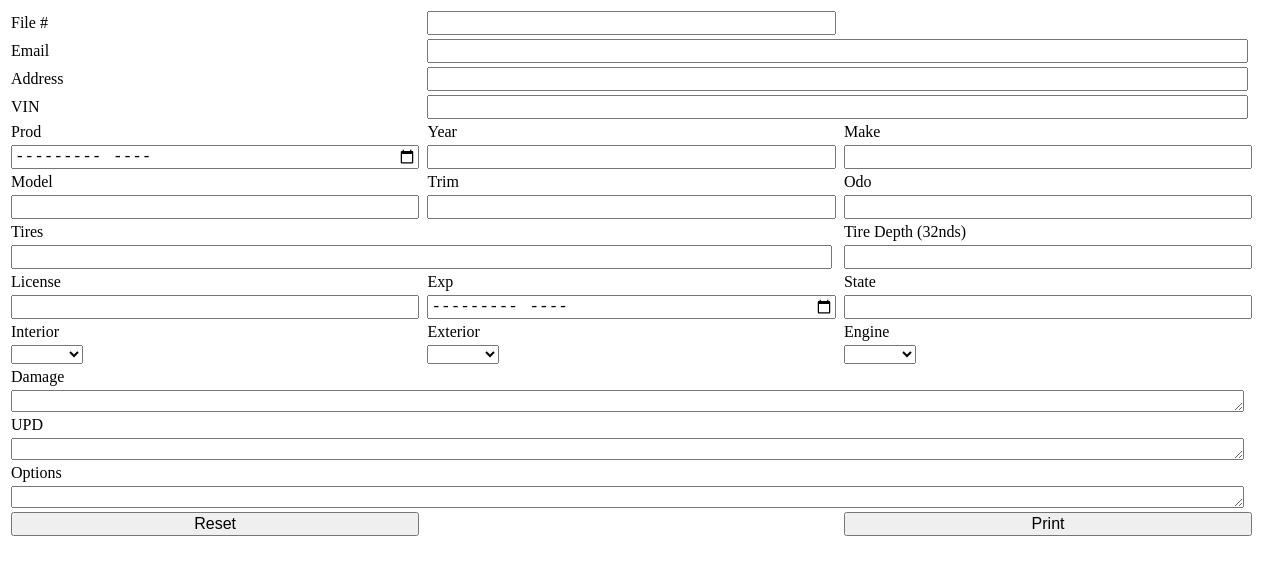
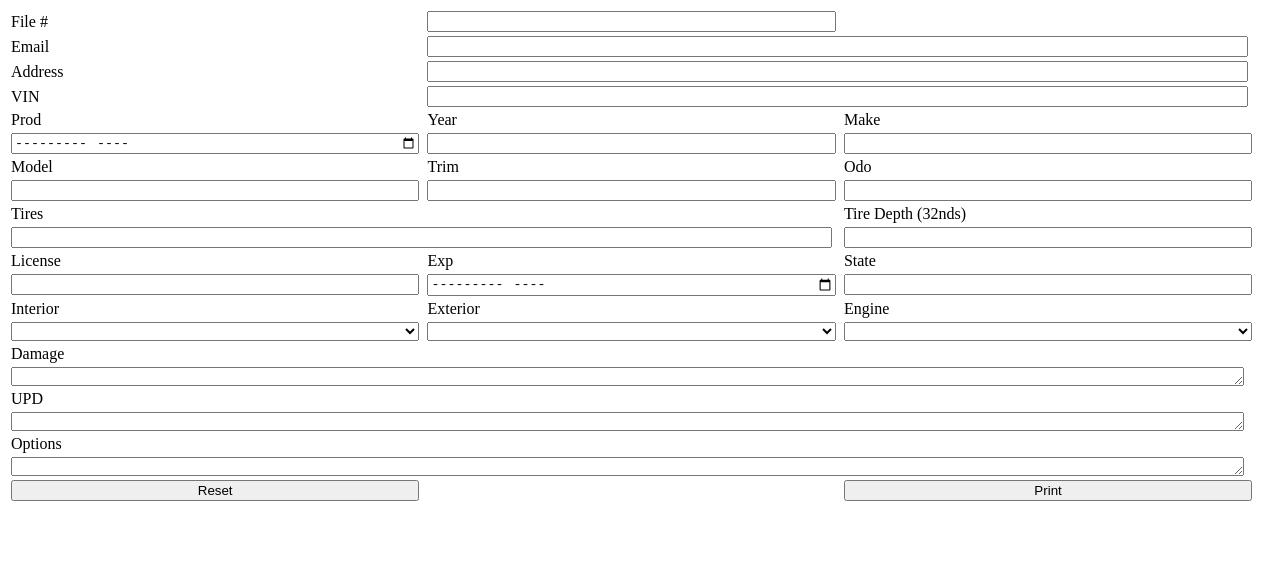
Before and after one commit to zwc2/ss, a plain HTML site: page index.html in a window 1280 px wide. Drawn offline with Linux system fonts and the light colour scheme.

Commit message:
Disabled zoom and altered input types

```diff
--- a/index.html
+++ b/index.html
@@ -1,13 +1,12 @@
 <link rel="manifest" href="manifest.json">
 <link rel="icon" href="ico/192.png">
-<meta name="viewport" content="width=device-width, initial-scale=1.0">
+<meta name="viewport" content="width=device-width, initial-scale=1, user-scalable=0">
 <script src="index.js" defer></script>
 <style>
   html{background-color:white}
-  table,input,textarea{width:99%;font-size:16px}
+  table,input,select,textarea{width:99%}
   table{position:relative}
-  textarea{height:1em}
-  td{width:30%}
+  /*td{width:33%}*/
   @media print{
     .ph{display:none}
   }
@@ -31,7 +30,7 @@
   </tr>
   <tr>
     <td><input id="prod" type="month" class="i"></td>
-    <td><input id="year" class="i"></td>
+    <td><input id="year" type="number" class="i"></td>
     <td><input id="make" class="i"></td>
   </tr>
   <tr>
```
